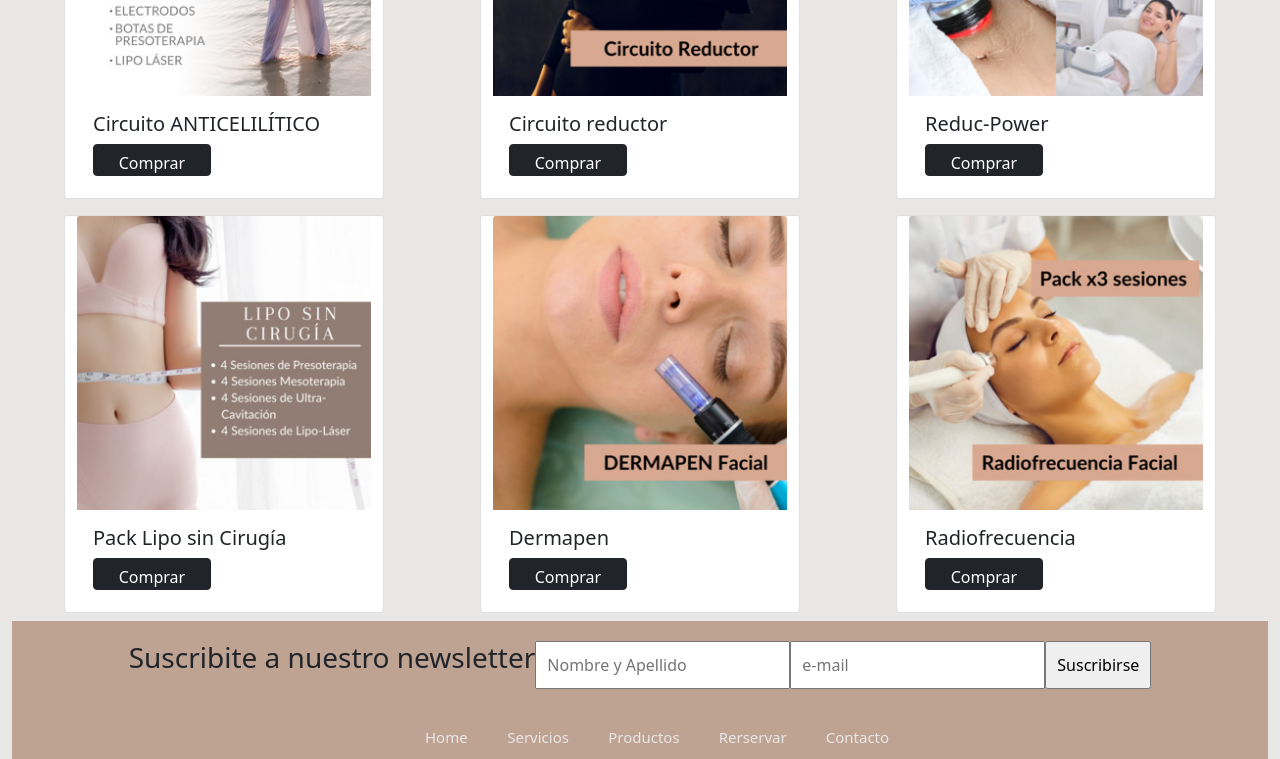
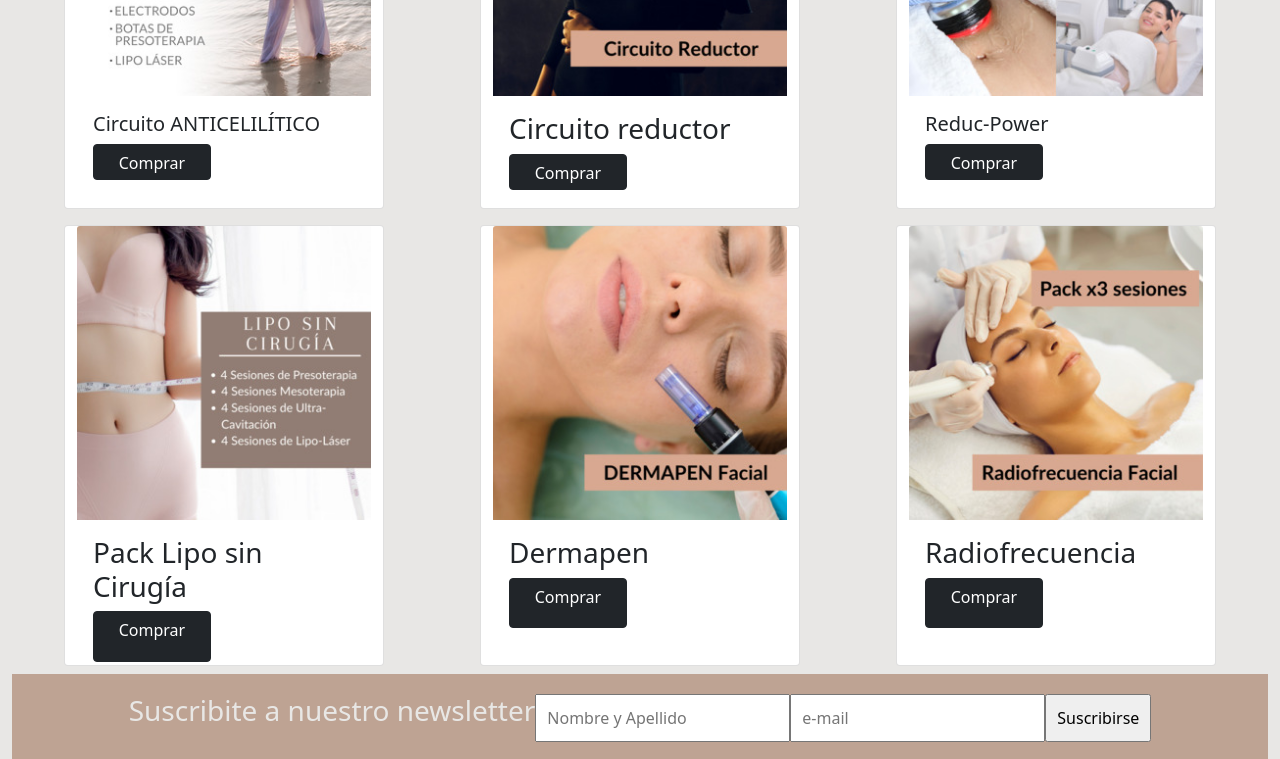
Before and after one commit to rolonstefania/esteticamed, a website: page sections/servicios.html in a window 1280 px wide. Shown: the part 470-1229 px from the top of the page. Drawn offline with nearby package versions, Linux system fonts and the light colour scheme.

```diff
--- a/scss/layout/_footer.scss
+++ b/scss/layout/_footer.scss
@@ -41,6 +41,7 @@
     flex-direction: row;
     justify-content: space-around;
     grid-area: Title;
+    color: #e8e7e5;
 }
 .newsletter{
     padding: 20px;
--- a/sections/servicios.html
+++ b/sections/servicios.html
@@ -57,7 +57,7 @@
             <div class="card my-2 m-5" style="width: 20rem;">
                 <img src="../image/tratamientos-corporales/circuitoreductor350.jpg" class="card-img-top" alt="...">
                 <div class="card-body">
-                  <h5 class="card-title">Circuito reductor</h5>
+                  <h3 class="card-title">Circuito reductor</h3>
                   <a href="#" class="btn btn-dark buttomHover">Comprar</a>
                 </div>
             </div>
@@ -71,21 +71,21 @@
             <div class="card my-2 m-5" style="width: 20rem;">
                 <img src="../image/tratamientos-corporales/lipo-sin-cirugia350.jpg" class="card-img-top" alt="...">
                 <div class="card-body">
-                  <h5 class="card-title">Pack Lipo sin Cirugía</h5>
+                  <h3 class="card-title">Pack Lipo sin Cirugía</h3>
                   <a href="#" class="btn btn-dark buttomHover">Comprar</a>
                 </div>
             </div>
             <div class="card my-2 m-5" style="width: 20rem;">
                 <img src="../image/tratamientos-faciales/dermapen300.jpg" class="card-img-top" alt="...">
                 <div class="card-body">
-                  <h5 class="card-title">Dermapen</h5>
+                  <h3 class="card-title">Dermapen</h3>
                   <a href="#" class="btn btn-dark buttomHover">Comprar</a>
                 </div>
             </div>
             <div class="card my-2 m-5" style="width: 20rem;">
                 <img src="../image/tratamientos-faciales/radiofrecuenciafacialx3sesiones300.jpg" class="card-img-top" alt="...">
                 <div class="card-body">
-                  <h5 class="card-title">Radiofrecuencia</h5>
+                  <h3 class="card-title">Radiofrecuencia</h3>
                   <a href="#" class="btn btn-dark buttomHover">Comprar</a>
                 </div>
             </div>
```
Also changed, not shown: index.html (+5 -5 lines), css/style.css.
